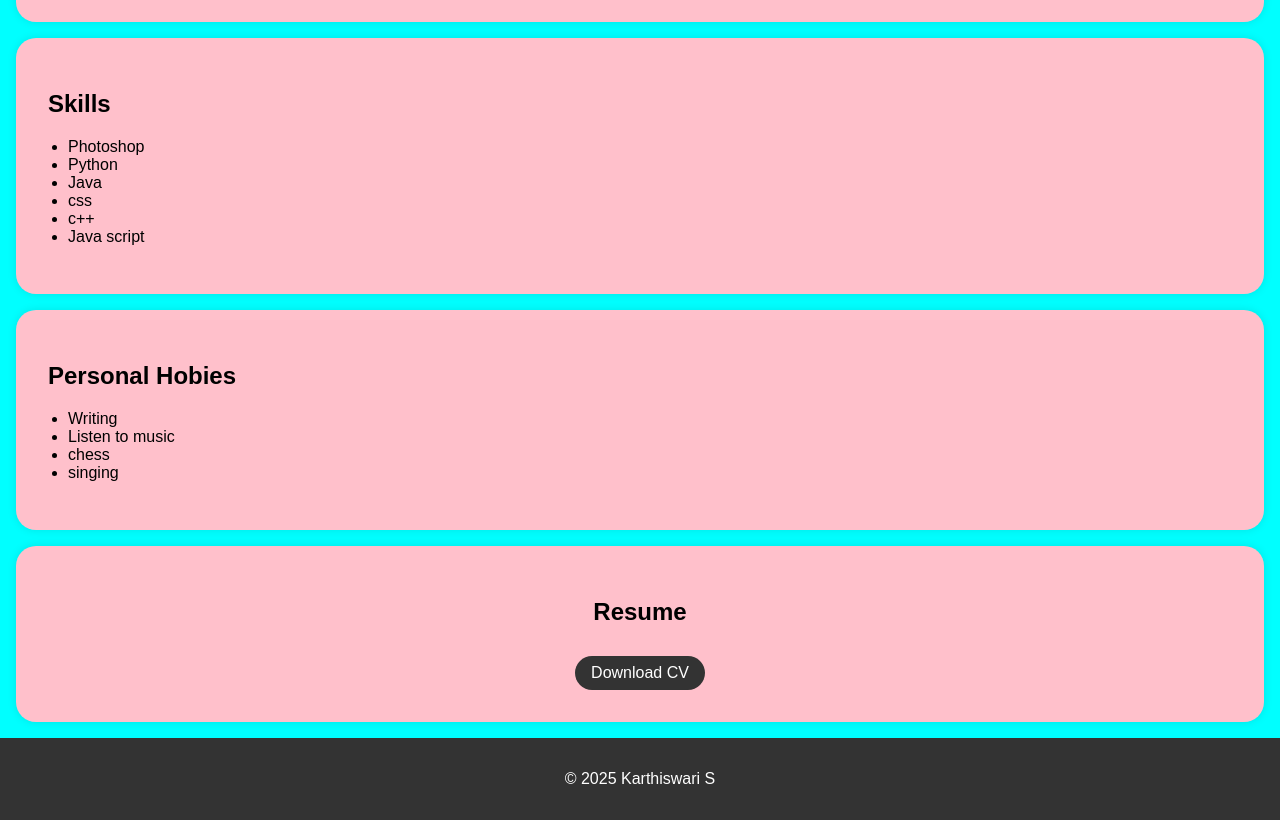
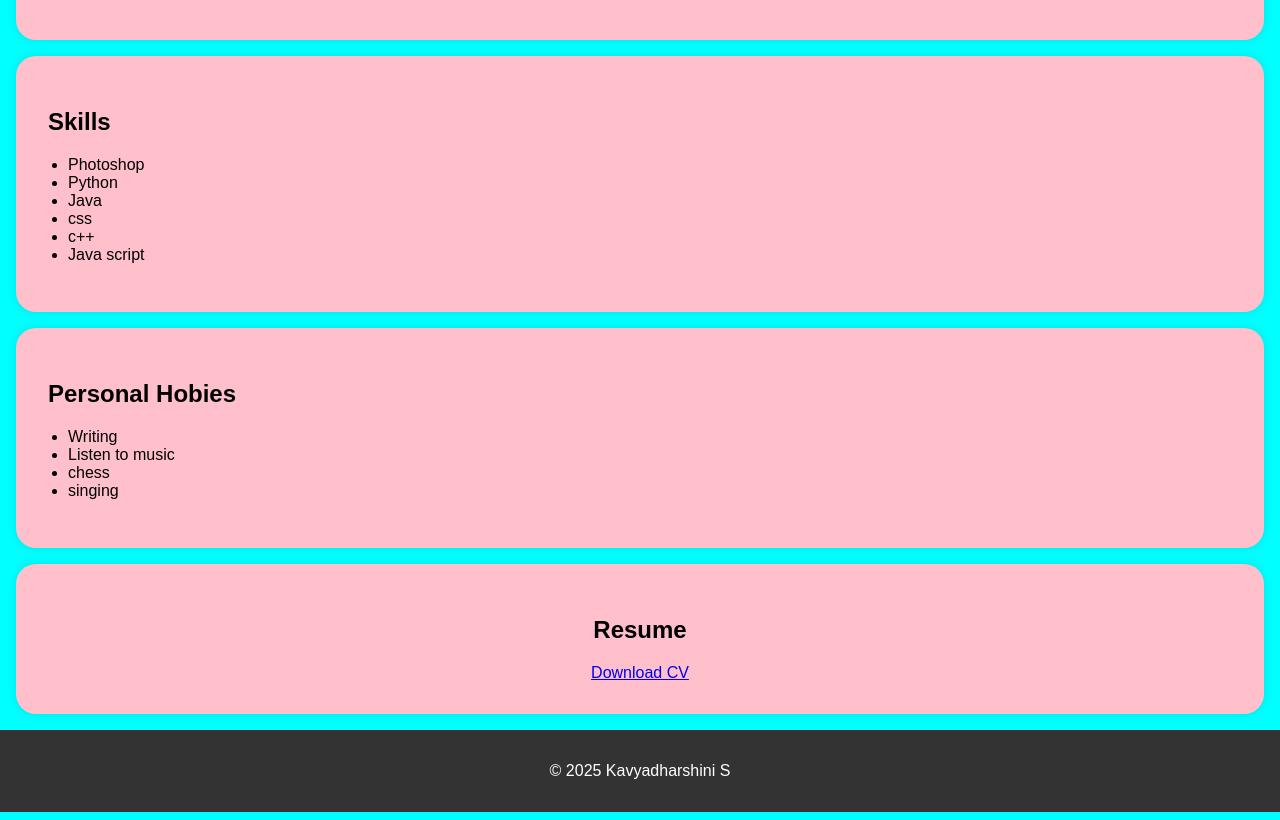
Before and after one commit to kavya-2006/digital-portfolio, a plain HTML site: page index.html in a window 1280 px wide. Shown: the part 608-1428 px from the top of the page. Drawn offline with Linux system fonts and the light colour scheme.

Commit message:
index.html

```diff
--- a/index.html
+++ b/index.html
@@ -1,4 +1,4 @@
-<!DOCTYPE html>
+UI<!DOCTYPE html>
 <html>
 <head>
     <title>PORTFOLIO</title>
@@ -163,7 +163,7 @@
         <div class="section-content">
             <center>
             <h2>Resume</h2>
-            <a href="https://drive.google.com/file/d/1bIfOn_115GkB-qduqlb0XI5emXMoi4ks/view?usp=drivesdk"target="_blank" class="download-button">Download CV</a>
+            <a href="resume(1).pdf">Download CV</a>
 
 
 
@@ -173,7 +173,7 @@
     </section>
 
     <footer>
-        <p>&copy; 2025 Karthiswari S</p>
+        <p>&copy; 2025 Kavyadharshini S</p>
     </footer>
 
     <script>
```
